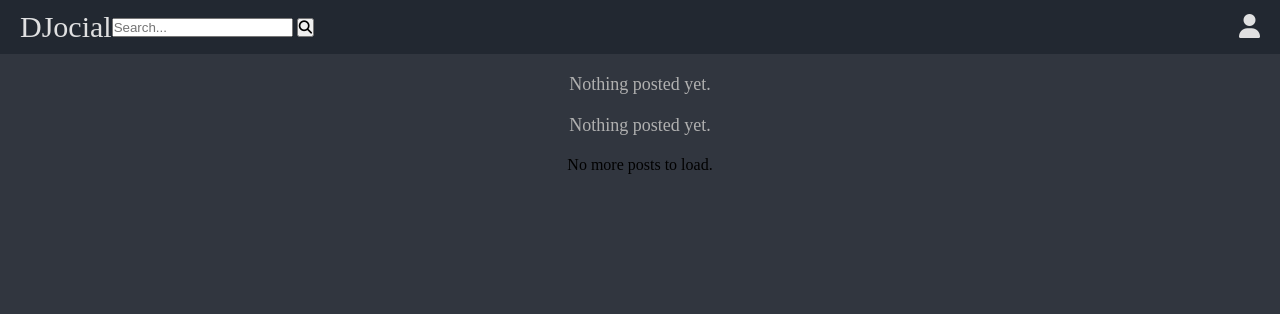
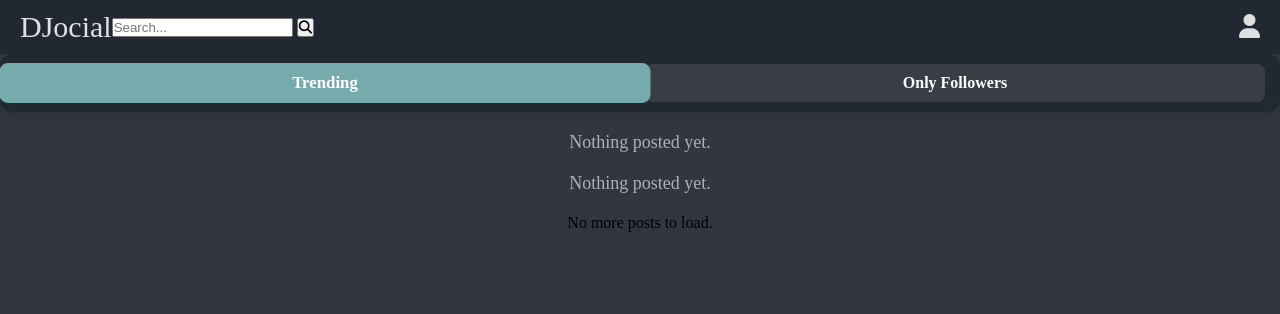
Before and after one commit to p-harting/djocial, a Django app: page /?feed=trending in a window 1280 px wide. Shown: the top 314 px of the page. Run offline with Django 4.2, Linux system fonts and the light colour scheme; data that the repository does not hold is empty; some libraries are stand-ins or nearby versions.

Commit message:
Add multiple feed options to index.html

```diff
--- a/posts/templates/index.html
+++ b/posts/templates/index.html
@@ -13,6 +13,11 @@
 </div>
 {% endif %}
 
+<div class="feed-toggle">
+  <a href="{% url 'home' %}?feed=trending" class="toggle-btn {% if feed_type == 'trending' %}active{% endif %}">Trending</a>
+  <a href="{% url 'home' %}?feed=followers" class="toggle-btn {% if feed_type == 'followers' %}active{% endif %}">Only Followers</a>
+</div>
+
 <div id="post-list">
   {% include 'partials/post_list.html' %}
 </div>
@@ -25,6 +30,4 @@
 <div id="no-more-posts" style="display: none; text-align: center; padding: 20px;">
   <p>No more posts to load.</p>
 </div>
-
-
 {% endblock %}
--- a/posts/views.py
+++ b/posts/views.py
@@ -25,6 +25,9 @@
 from django.core.paginator import Paginator
 from django.template.loader import render_to_string
 from django.http import JsonResponse
+from django.utils import timezone
+from datetime import timedelta
+from django.db.models import Count
 
 
 class HomeView(TemplateView):
@@ -32,23 +35,42 @@
 
     def get_context_data(self, **kwargs):
         context = super().get_context_data(**kwargs)
+        feed_type = self.request.GET.get('feed', 'trending')
         page_number = self.request.GET.get('page', 1)
-        posts = Post.objects.filter(status=1).order_by('-created_on')
-        paginator = Paginator(posts, 7)  # Show 7 posts per page
+
+        if feed_type == 'followers' and self.request.user.is_authenticated:
+            following_users = Follow.objects.filter(follower=self.request.user).values_list('following', flat=True)
+            posts = Post.objects.filter(author__in=following_users, status=1).order_by('-created_on')
+        else:
+            seven_days_ago = timezone.now() - timedelta(days=7)
+            posts = Post.objects.filter(status=1, created_on__gte=seven_days_ago).annotate(num_likes=Count('likes')).order_by('-num_likes', '-created_on')
+
+        paginator = Paginator(posts, 7)
         page_obj = paginator.get_page(page_number)
+
         context['posts'] = page_obj
         context['is_paginated'] = page_obj.has_other_pages()
+        context['feed_type'] = feed_type
         return context
 
     def get(self, request, *args, **kwargs):
         if request.headers.get('x-requested-with') == 'XMLHttpRequest':
             page_number = request.GET.get('page', 1)
-            posts = Post.objects.filter(status=1).order_by('-created_on')
+            feed_type = request.GET.get('feed', 'trending')
+
+            if feed_type == 'followers' and request.user.is_authenticated:
+                following_users = Follow.objects.filter(follower=request.user).values_list('following', flat=True)
+                posts = Post.objects.filter(author__in=following_users, status=1).order_by('-created_on')
+            else:
+                seven_days_ago = timezone.now() - timedelta(days=7)
+                posts = Post.objects.filter(status=1, created_on__gte=seven_days_ago).annotate(num_likes=Count('likes')).order_by('-num_likes', '-created_on')
+
             paginator = Paginator(posts, 7)
             page_obj = paginator.get_page(page_number)
             html = render_to_string('partials/post_list.html', {'posts': page_obj})
             has_next = page_obj.has_next()
             return JsonResponse({'html': html, 'has_next': has_next})
+
         return super().get(request, *args, **kwargs)
 
 class PostDetailView(DetailView):
--- a/static/css/style.css
+++ b/static/css/style.css
@@ -691,3 +691,39 @@
     background-color: #4c7072;
     transform: scale(1.05);
 }
+
+/* Feed toggle styling */
+.feed-toggle {
+    display: flex;
+    justify-content: center;
+    margin-bottom: 20px;
+    background-color: #222831;
+    border-radius: 12px;
+    padding: 10px;
+    box-shadow: 0 4px 8px rgba(0, 0, 0, 0.1);
+}
+
+.toggle-btn {
+    flex: 1;
+    text-align: center;
+    padding: 10px 20px;
+    border-radius: 8px;
+    font-size: 16px;
+    font-weight: bold;
+    color: #FFFFFF;
+    background-color: #393E46;
+    text-decoration: none;
+    transition: background-color 0.3s, transform 0.3s;
+    margin: 0 5px;
+}
+
+.toggle-btn:hover {
+    background-color: #4c7072;
+    transform: scale(1.05);
+}
+
+.toggle-btn.active {
+    background-color: #76ABAE;
+    color: #FFFFFF;
+    transform: scale(1.05);
+}
--- a/static/js/infinite_scroll.js
+++ b/static/js/infinite_scroll.js
@@ -1,6 +1,7 @@
 let page = 2; // Start loading from page 2, as page 1 is already loaded
 let loading = false;
 let noMorePosts = false;
+let feedType = new URLSearchParams(window.location.search).get('feed') || 'trending';
 
 window.addEventListener('scroll', () => {
   if (window.innerHeight + window.scrollY >= document.body.offsetHeight - 200) {
@@ -12,7 +13,7 @@
 });
 
 function loadMorePosts() {
-  const url = `?page=${page}`;
+  const url = `?page=${page}&feed=${feedType}`;
   const loadingDiv = document.getElementById('loading');
   const noMorePostsDiv = document.getElementById('no-more-posts');
   loadingDiv.style.display = 'block';
```
